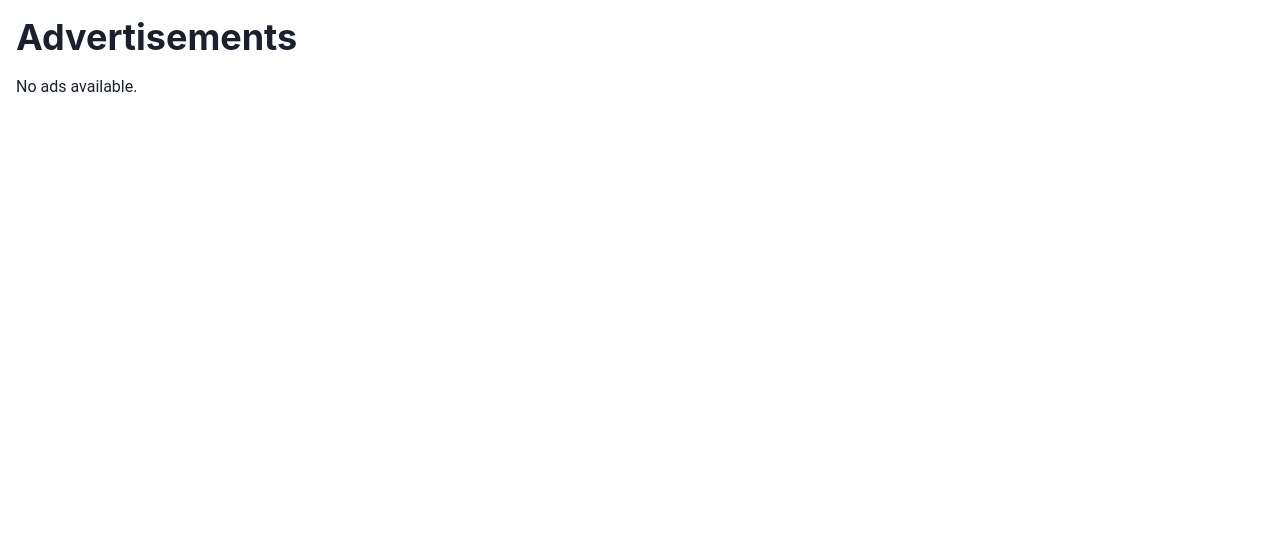
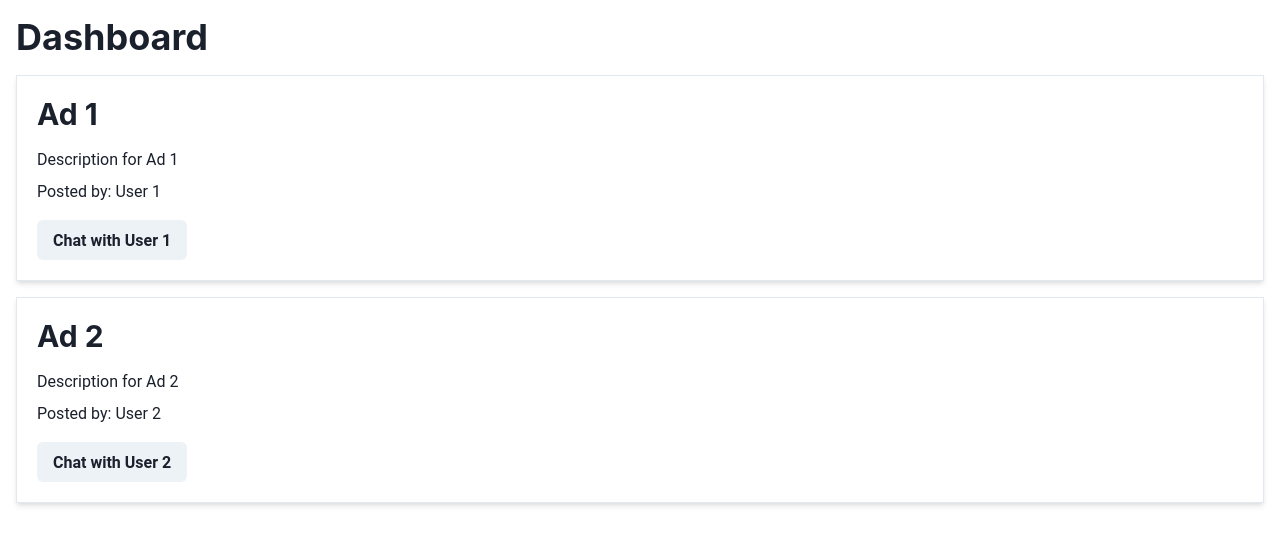
Before and after one commit to GPT-Engineer-App/household-services-portal, a React (Vite) app: page /index in a window 1280 px wide. Shown: the top 544 px of the page. Built offline with nearby package versions, Linux system fonts and the light colour scheme.

Commit message:
Reverted the Index page (dashboard) to its previous state by removing the code that retrieves ads from session storage and adding back the static list of ads.
Prompt: Den ska vara stirrade så, men ta tillbaka den gamla dashboarden

```diff
--- a/src/pages/Index.jsx
+++ b/src/pages/Index.jsx
@@ -1,15 +1,24 @@
-import React, { useState, useEffect } from "react";
+import React from "react";
 import { Box, Heading, VStack, Text, Button } from "@chakra-ui/react";
 import { useNavigate } from "react-router-dom";
 
+const ads = [
+  {
+    id: 1,
+    title: "Ad 1",
+    description: "Description for Ad 1",
+    postedBy: { name: "User 1" },
+  },
+  {
+    id: 2,
+    title: "Ad 2",
+    description: "Description for Ad 2",
+    postedBy: { name: "User 2" },
+  },
+];
+
 const Index = () => {
   const navigate = useNavigate();
-  const [ads, setAds] = useState([]);
-
-  useEffect(() => {
-    const storedAds = JSON.parse(sessionStorage.getItem("globalAds")) || [];
-    setAds(storedAds);
-  }, []);
 
   const handleChatClick = (adId, userId) => {
     navigate("/chat", { state: { adId, userId } });
@@ -18,12 +27,9 @@ const Index = () => {
   return (
     <VStack spacing={4} align="stretch" p={4}>
       <Heading as="h1" size="xl">
-        Advertisements
+        Dashboard
       </Heading>
-      {ads.length === 0 ? (
-        <Text>No ads available.</Text>
-      ) : (
-        ads.map((ad) => (
+      {ads.map((ad) => (
         <Box key={ad.id} p={5} shadow="md" borderWidth="1px">
           <Heading as="h3" size="lg">
             {ad.title}
@@ -34,8 +40,7 @@ const Index = () => {
             Chat with {ad.postedBy.name}
           </Button>
         </Box>
-        ))
-      )}
+      ))}
     </VStack>
   );
 };
```
Lines whose indentation alone changed are shown as unchanged.
